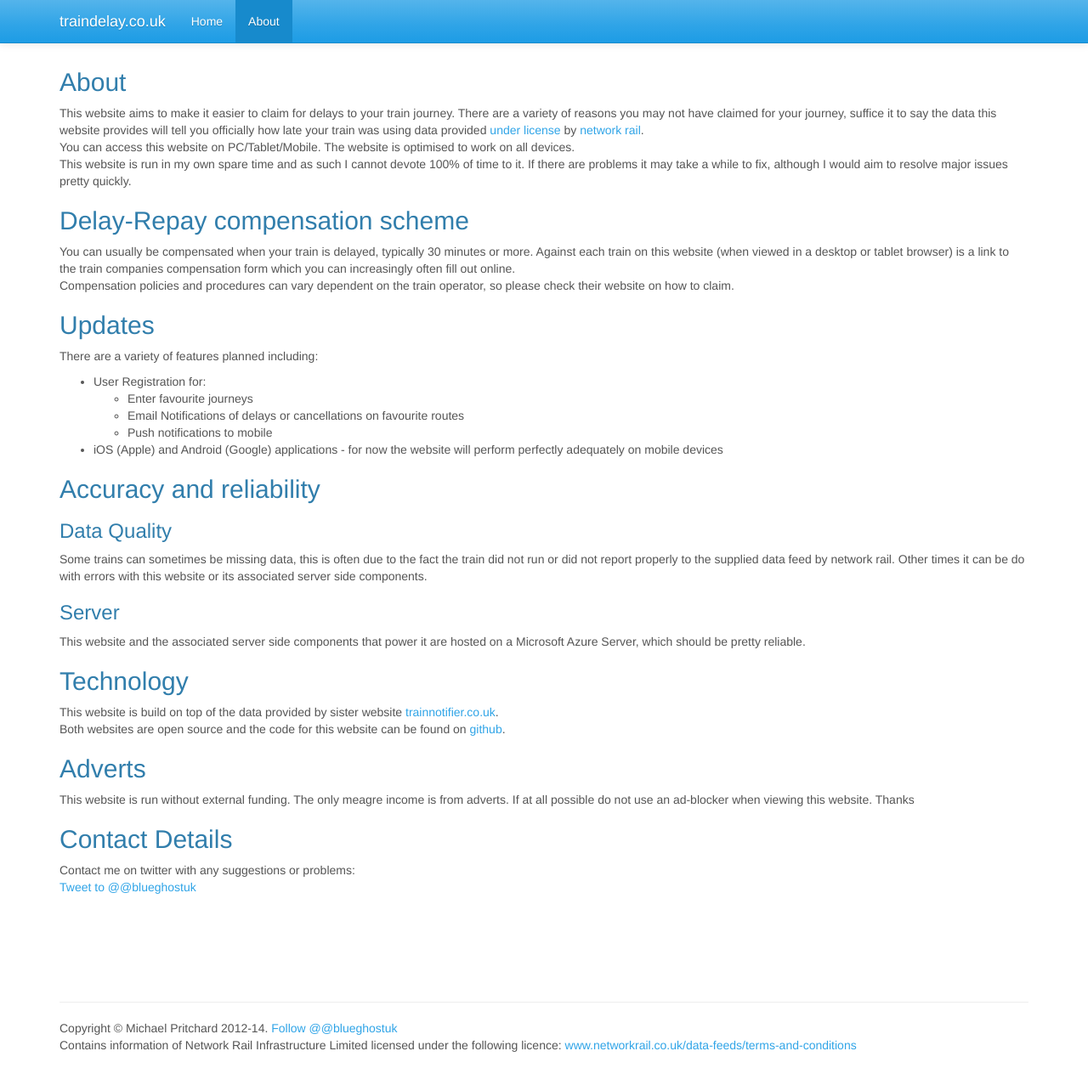
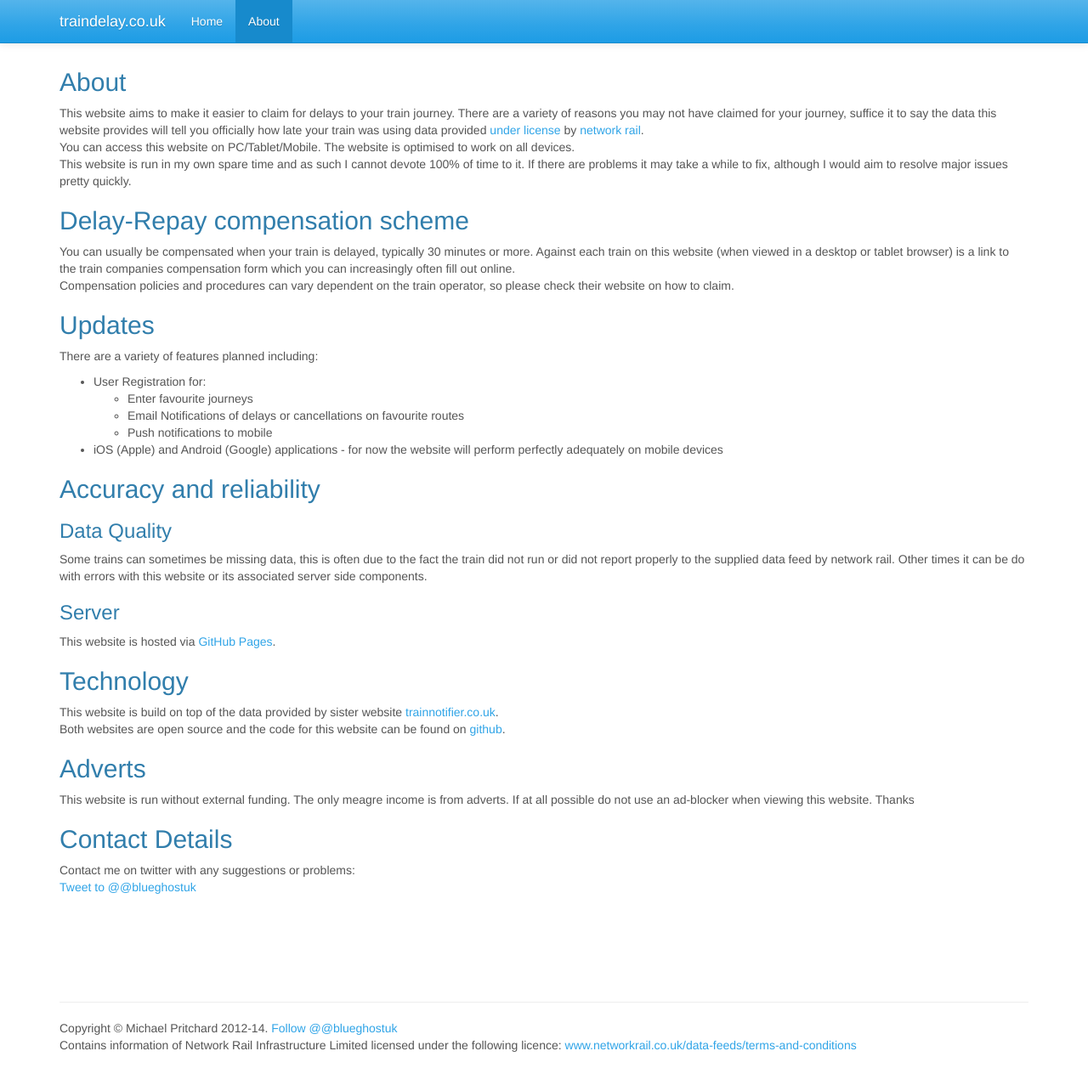
Before and after one commit to blueghostuk/traindelayed, a Jekyll site: the page built from about/index.html, in a window 1280 px wide and 1290 px high. Shown: the top 1277 px of the window at 85% size. Built offline with Jekyll 4.4.1, drawn with Linux system fonts in a browser that asks for light colours; comment, search, counter and statistics services are not loaded.

Commit message:
update to state hosted on github pages

```diff
--- a/about/index.html
+++ b/about/index.html
@@ -50,7 +50,7 @@ css: about.css
         </p>
         <h3>Server</h3>
         <p>
-            This website and the associated server side components that power it are hosted on a Microsoft Azure Server, which should be pretty reliable.
+            This website is hosted via <a href="https://pages.github.com/" target="_blank">GitHub Pages</a>.
         </p>
         <h2>Technology</h2>
         <p>
```
